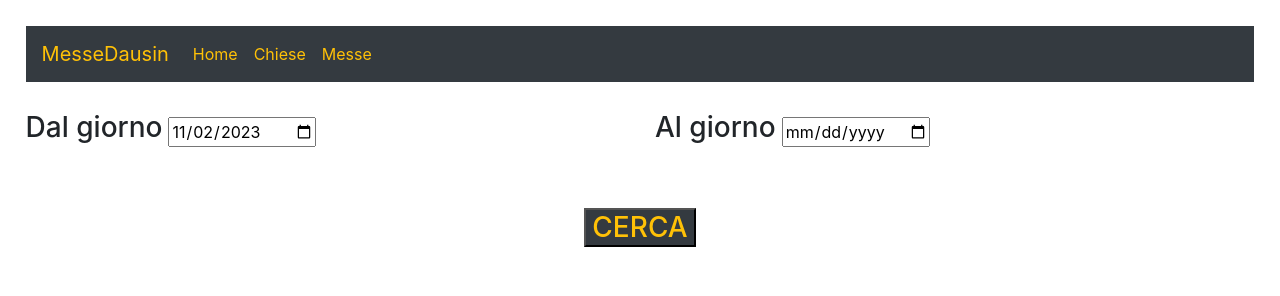
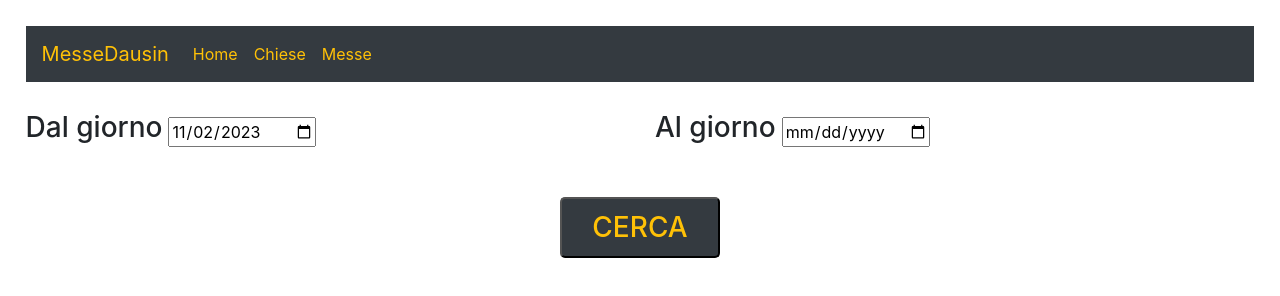
Before and after one commit to icobasco/messedausin, a plain HTML site: page messe.html in a window 1280 px wide. Drawn offline with nearby package versions, Linux system fonts and the light colour scheme.

Commit message:
Fix colors e layout

```diff
--- a/css/style.css
+++ b/css/style.css
@@ -59,11 +59,9 @@ body {
     padding: 2%;
     margin: 1%, 0%, 1%, 0%;
     border-radius: 25px 0px 0px 25px;
-    /* border: 1px solid black; */
     width: 25%;
     align-items: center;
     color: #f4c007;
-    /* background-color: #1852da; */
     justify-content: center;
 }
 .altezza{
@@ -81,6 +79,10 @@ body {
     /* color: #1852da; */
     background-color: #f4c007;
 }
+.my_button {
+    border-radius: 5px;
+    padding: 2% 5% 2% 5%;
+}
 
 .site_label {
     margin-right: 1%;
--- a/messe.html
+++ b/messe.html
@@ -41,7 +41,7 @@
           <input type="date" name="dataTo" id="dataToPicker">
       </div>
       <div class="col-sm-6 d-flex align-items-center altezza justify-content-center">
-        <input class="bg-dark text-warning h3" type="button" value="CERCA" onClick="cercaMesse()">
+        <input class="bg-dark text-warning h3 my_button" type="button" value="CERCA" onClick="cercaMesse()">
       </div>
     </div>
 
```
